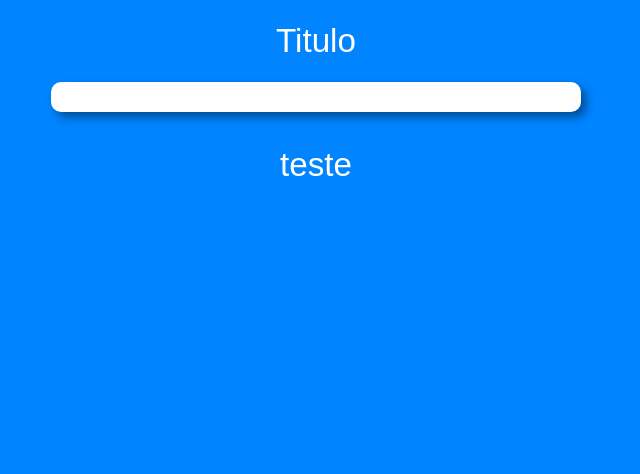
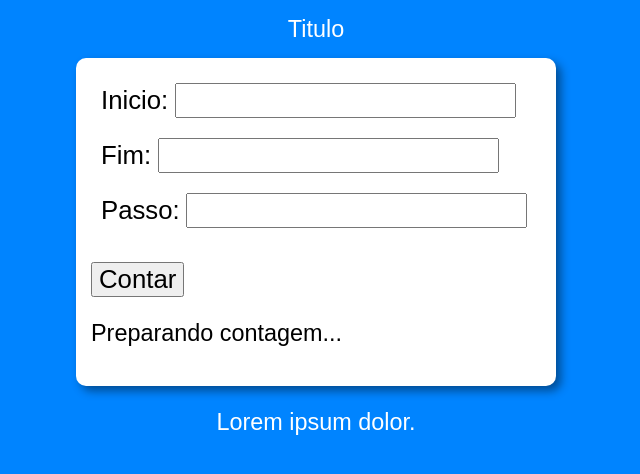
Before and after one commit to adrianostesse/curso-js, a plain HTML site: page aula14ex/ex016/modelo.html in a window 1280 px wide. Shown: the whole page, without its empty margins (324-964 px from the left). Drawn offline with Linux system fonts and the light colour scheme.

Commit message:
atualizei html e css

```diff
--- a/aula14ex/ex016/modelo.html
+++ b/aula14ex/ex016/modelo.html
@@ -13,14 +13,22 @@
     </header>
     <section>
         <div>
-
+           <label for="ini">Inicio:</label>
+           <input type="text" name="ini" id="iini">
         </div>
         <div>
-
+            <label for="fim">Fim:</label>
+            <input type="text" name="fim" id="ifim">
         </div>
+        <div>
+            <label for="passo">Passo:</label>
+            <input type="text" name="pas" id="ipas">
+        </div>
+        <p><input type="button" value="Contar"></p>
+        <p>Preparando contagem...</p>
     </section>
     <footer>
-        <p>teste</p>
+        <p>Lorem ipsum dolor.</p>
     </footer>
 
     <script src="script.js"></script>
--- a/aula14ex/ex016/style.css
+++ b/aula14ex/ex016/style.css
@@ -1,7 +1,7 @@
 @charset "UTF-8";
 
 * {
-    font: normal 1.2em Arial;
+    font: normal 1.1em Arial;
 }
 
 body {
@@ -18,9 +18,14 @@ section {
     background-color: white;
     border-radius: 10px;
     padding: 15px;
-    width: 500px;
+    width: 450px;
     margin: auto;
     box-shadow: 5px 5px 10px rgba(0, 0, 0, 0.425);
+}
+
+div {
+    padding: 10px;
+    text-align: justify;
 }
 
 footer {
```
